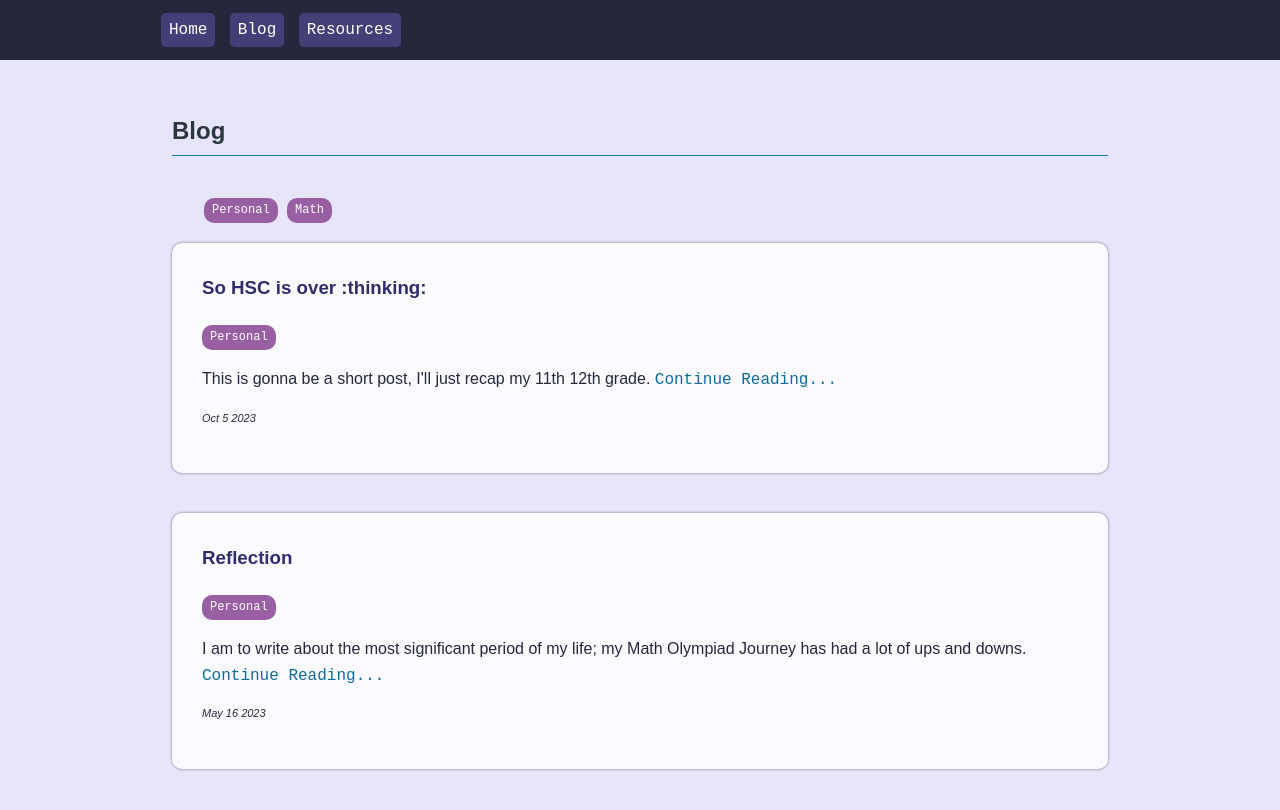
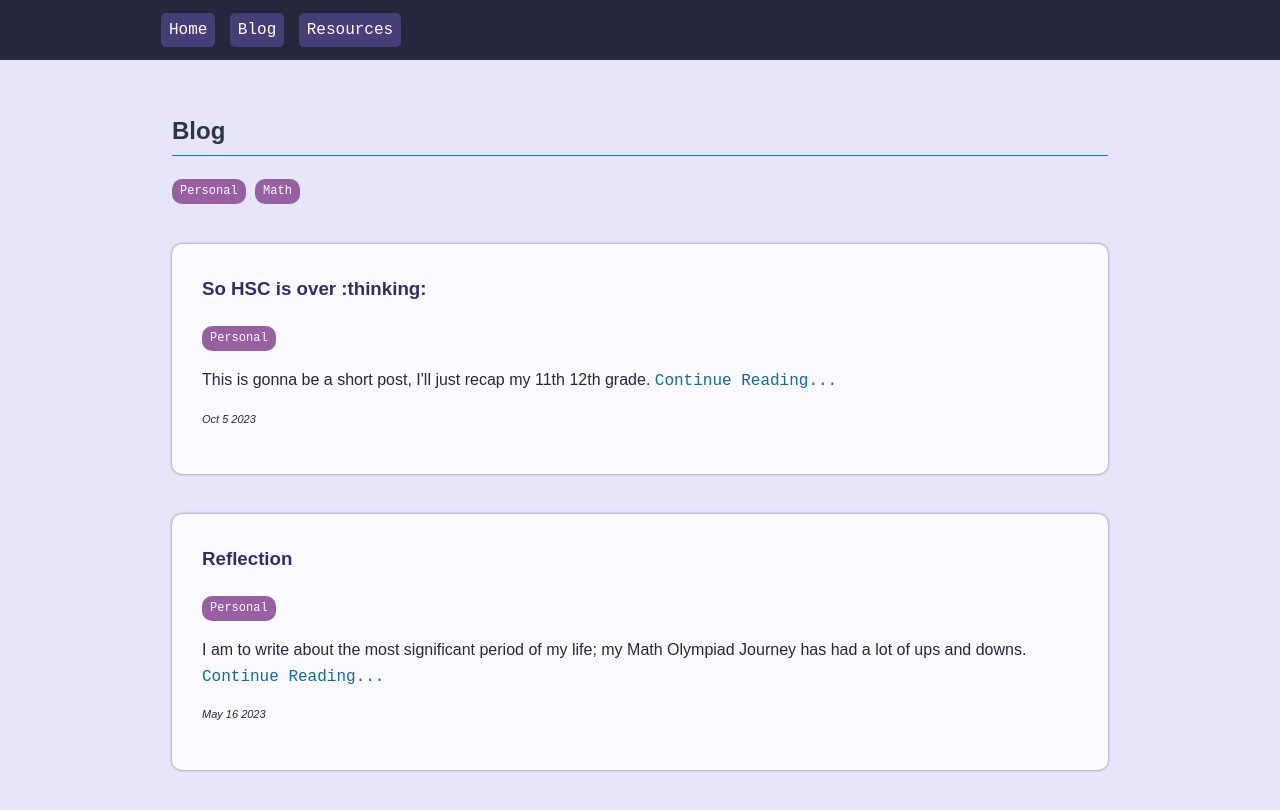
Before and after one commit to MeowX-2/meowx-2.github.io, a plain HTML site: page blog.html in a window 1280 px wide. Drawn offline with Linux system fonts and the light colour scheme.

Commit message:
spacing around blog section is fixed

```diff
--- a/style.css
+++ b/style.css
@@ -118,21 +118,21 @@ a{
 }
 /*----tags---------------------------------------*/
 .tag {
-    padding: 1em 1em;
+    padding: 0em 0em;
     background-color: #995FA3;
     color: #fff;
     border-radius: 15px;
     margin-right: 10px;
   margin-bottom:0px;
-    margin-top:10px;
+    margin-top:0px;
     text-decoration: none;
     cursor: pointer;
 }
 .tags {
-    margin-bottom: 20px;
+    margin-bottom: 40px;
   font-family:monserrat, sans-serif;
-  margin-left: 2em;
-  margin-top:2em;
+  margin-left: 0em;
+  margin-top:1em;
 }
 .data-tags {
     display: flex;
```
